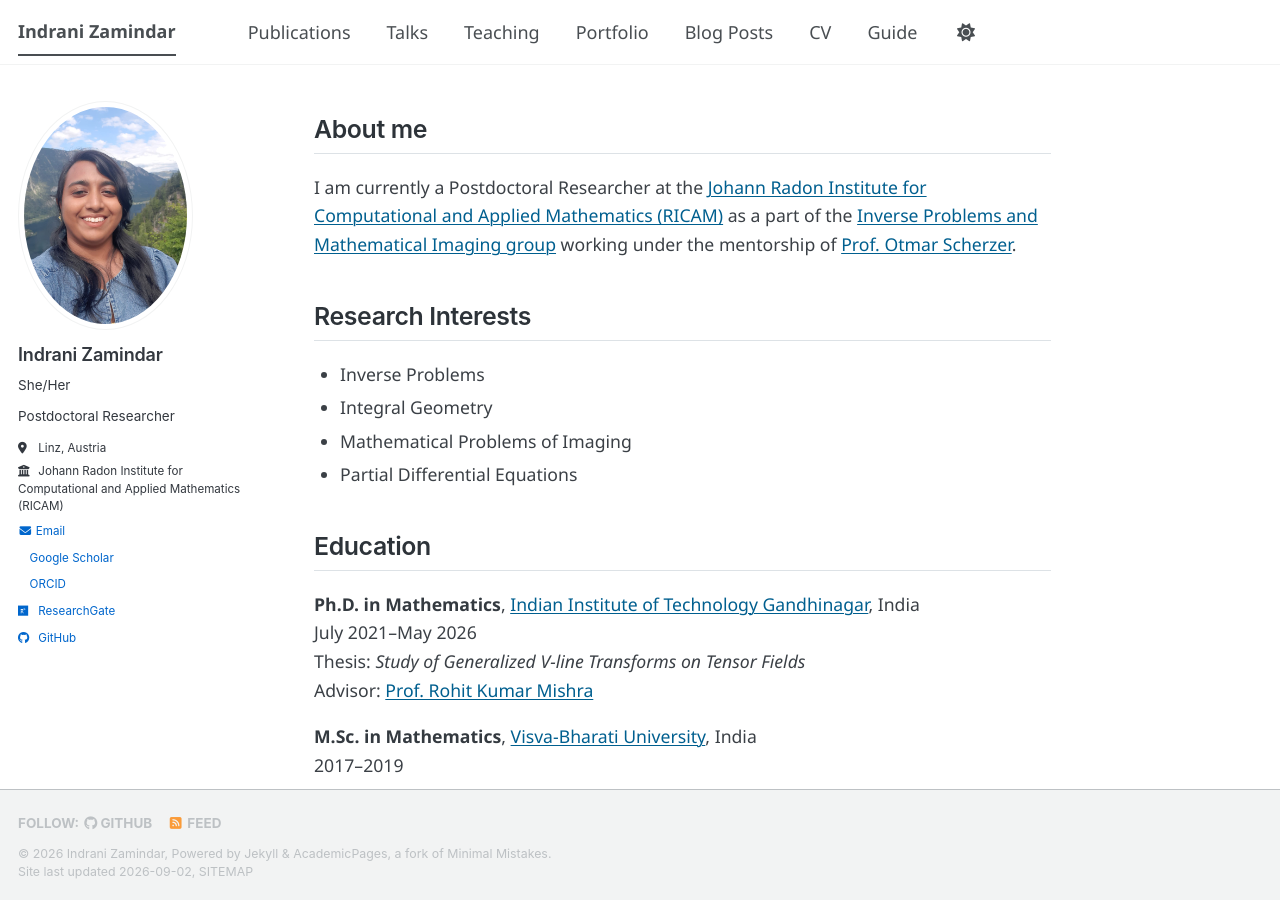
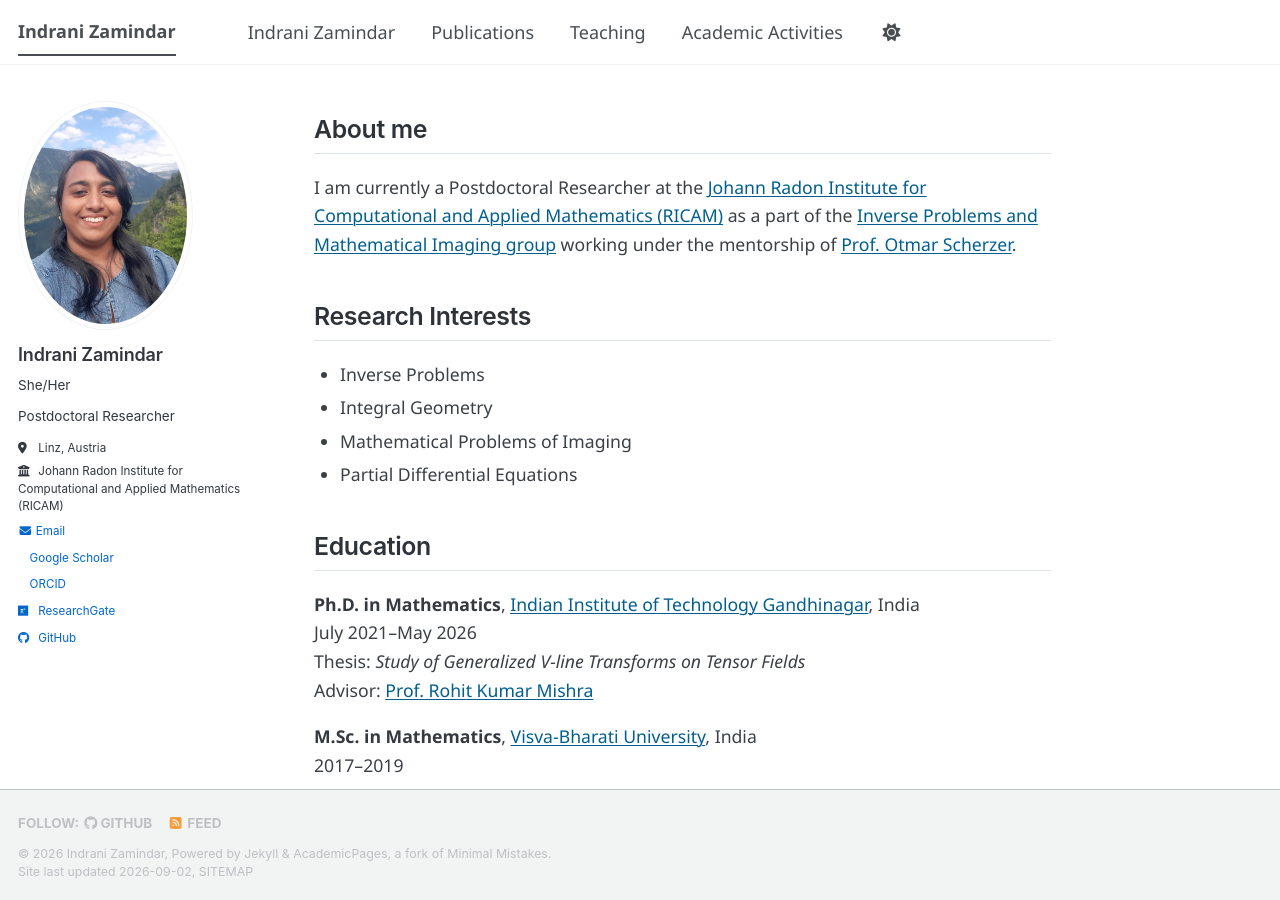
Before and after one commit to izamindar/izamindar.github.io, a Jekyll site: the page built from _pages/about.md, in a window 1280 px wide and 900 px high. Built offline with Jekyll 4.4.1, drawn with Linux system fonts in a browser that asks for light colours; a style sheet for code colours, icons or effects is not loaded.

Commit message:
Update navigation by removing several sections
Removed 'Talks', 'Portfolio', 'Blog Posts', and 'CV' sections from navigation.

```diff
--- a/_data/navigation.yml
+++ b/_data/navigation.yml
@@ -8,26 +8,14 @@
 #      Markdown formatted page while the second is generated using JSON.
 
 main:
+  - title: "Indrani Zamindar"
+    url: /
+
   - title: "Publications"
     url: /publications/
-
-  - title: "Talks"
-    url: /talks/
 
   - title: "Teaching"
     url: /teaching/
 
-  - title: "Portfolio"
-    url: /portfolio/
-
-  - title: "Blog Posts"
-    url: /year-archive/
-
-  - title: "CV"
-    url: /cv/
-
-  # - title: "CV"
-  #   url: /cv-json/
-
-  - title: "Guide"
-    url: /markdown/
+  - title: "Academic Activities"
+    url: /academic-activities/
```
